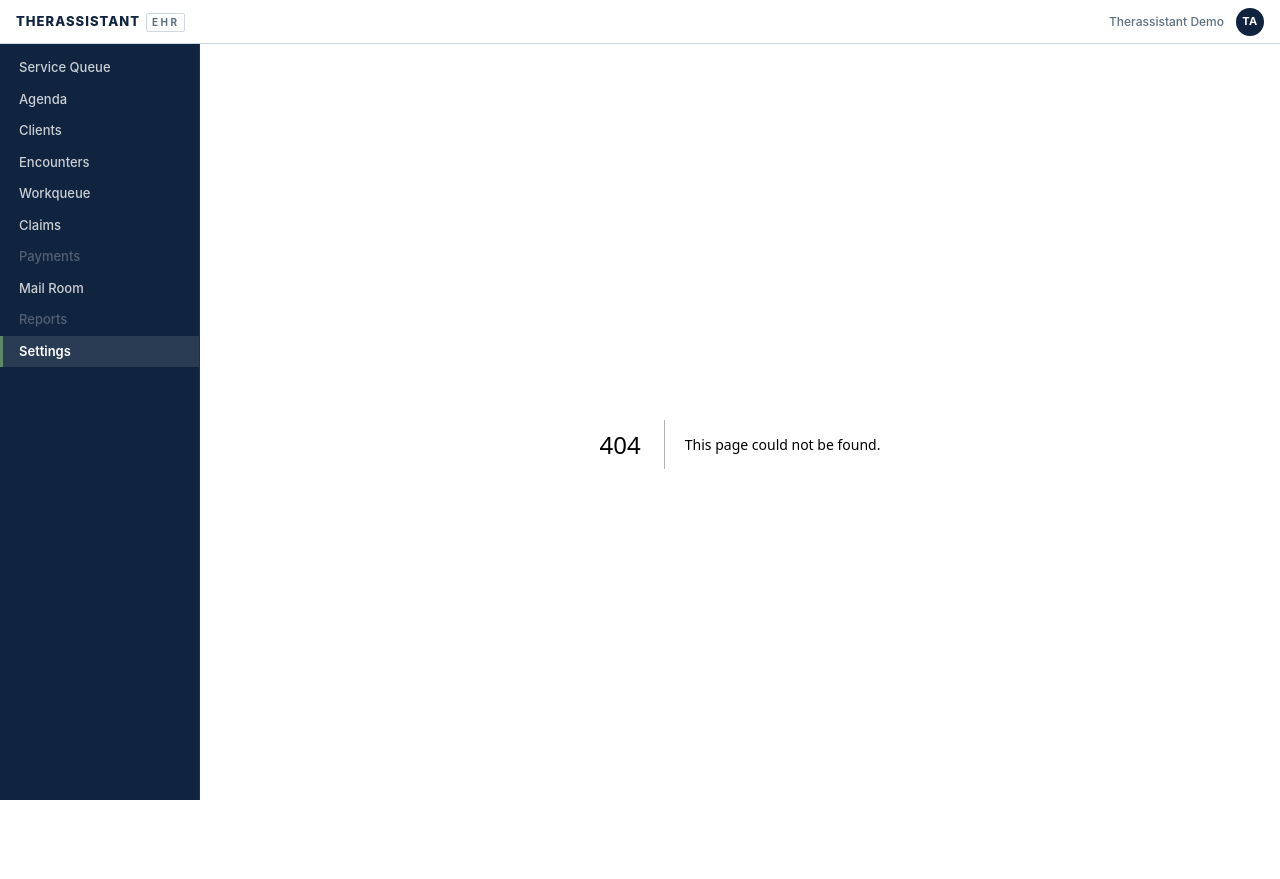
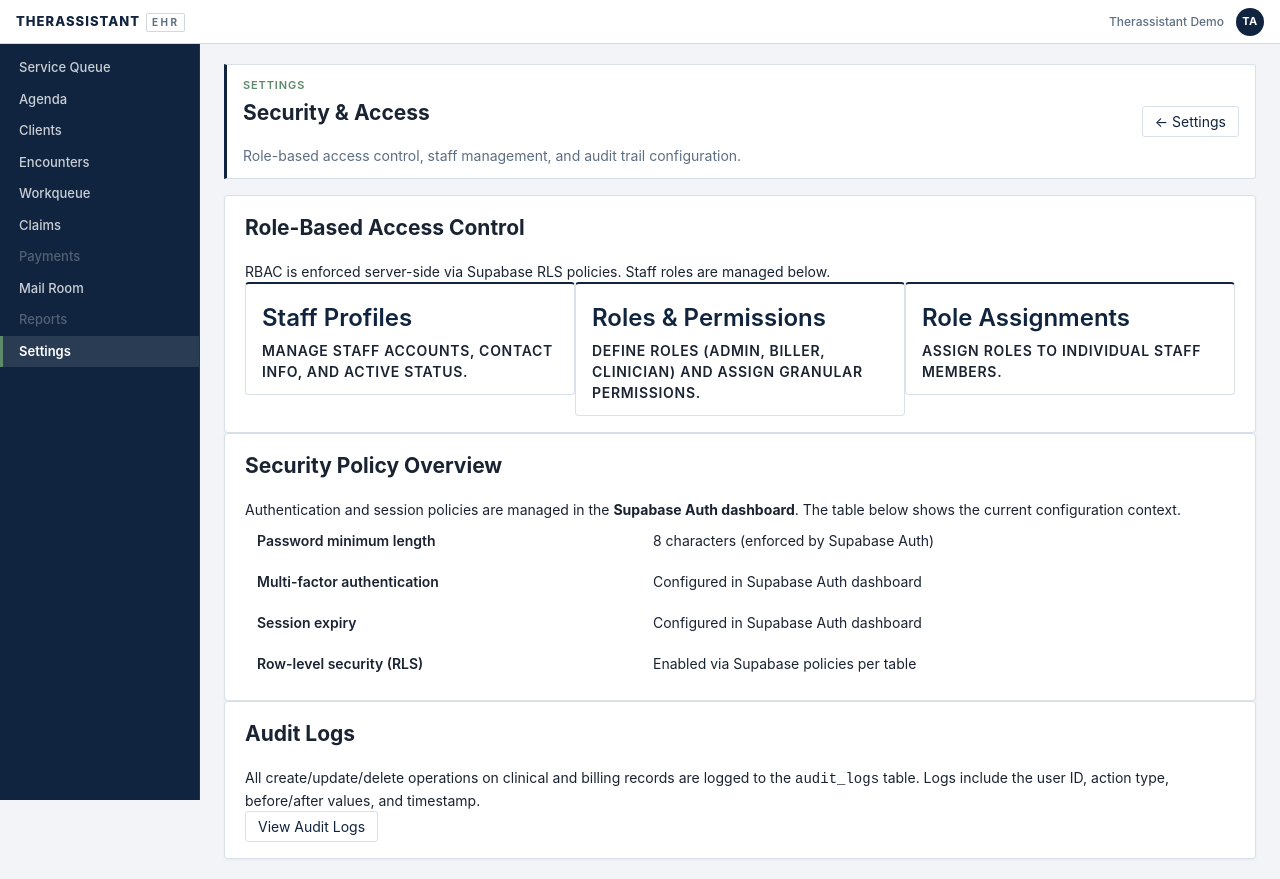
Before and after one commit to therassistantllc/therassistantold, a Next.js app: page /settings/security in a window 1280 px wide. Before the commit this address had no page. Before the commit the page ends 844 px from the top, so only its background shows below. Built offline with nearby package versions, Linux system fonts and the light colour scheme.

Commit message:
feat: add SecuritySettingsClient and SecuritySettingsPage components for managing security settings and access control

```diff
--- /dev/null
+++ b/app/settings/security/SecuritySettingsClient.tsx
@@ -0,0 +1,97 @@
+"use client";
+
+import Link from "next/link";
+
+const RBAC_SECTIONS = [
+  {
+    label: "Staff Profiles",
+    description: "Manage staff accounts, contact info, and active status.",
+    href: "/admin/staff",
+  },
+  {
+    label: "Roles & Permissions",
+    description: "Define roles (admin, biller, clinician) and assign granular permissions.",
+    href: "/admin/roles",
+  },
+  {
+    label: "Role Assignments",
+    description: "Assign roles to individual staff members.",
+    href: "/admin/staff",
+  },
+];
+
+const POLICY_ITEMS = [
+  { label: "Password minimum length", value: "8 characters (enforced by Supabase Auth)" },
+  { label: "Multi-factor authentication", value: "Configured in Supabase Auth dashboard" },
+  { label: "Session expiry", value: "Configured in Supabase Auth dashboard" },
+  { label: "Row-level security (RLS)", value: "Enabled via Supabase policies per table" },
+];
+
+export default function SecuritySettingsClient() {
+  return (
+    <main className="app-shell">
+      <section className="hero-panel">
+        <div>
+          <p className="eyebrow">Settings</p>
+          <h1>Security &amp; Access</h1>
+          <p className="hero-copy">Role-based access control, staff management, and audit trail configuration.</p>
+        </div>
+        <div className="hero-actions">
+          <Link className="button button-secondary" href="/settings">← Settings</Link>
+        </div>
+      </section>
+
+      <section className="panel">
+        <h2>Role-Based Access Control</h2>
+        <p style={{ color: "var(--text-secondary)", fontSize: "var(--text-sm)", marginBottom: "var(--space-4)" }}>
+          RBAC is enforced server-side via Supabase RLS policies. Staff roles are managed below.
+        </p>
+        <div style={{ display: "grid", gridTemplateColumns: "repeat(auto-fill, minmax(260px, 1fr))", gap: "var(--space-4)" }}>
+          {RBAC_SECTIONS.map((section) => (
+            <Link key={section.label} href={section.href} style={{ textDecoration: "none" }}>
+              <article className="metric-card" style={{ cursor: "pointer", minHeight: "80px" }}>
+                <strong>{section.label}</strong>
+                <span style={{ fontSize: "var(--text-sm)", color: "var(--text-secondary)", marginTop: "4px" }}>
+                  {section.description}
+                </span>
+              </article>
+            </Link>
+          ))}
+        </div>
+      </section>
+
+      <section className="panel">
+        <h2>Security Policy Overview</h2>
+        <p style={{ color: "var(--text-secondary)", fontSize: "var(--text-sm)", marginBottom: "var(--space-4)" }}>
+          Authentication and session policies are managed in the{" "}
+          <strong>Supabase Auth dashboard</strong>. The table below shows the current configuration context.
+        </p>
+        <table style={{ width: "100%", borderCollapse: "collapse" }}>
+          <tbody>
+            {POLICY_ITEMS.map((item) => (
+              <tr key={item.label} style={{ borderBottom: "1px solid var(--border-color)" }}>
+                <td style={{ padding: "10px 12px", fontWeight: 600, fontSize: "var(--text-sm)", width: "40%" }}>
+                  {item.label}
+                </td>
+                <td style={{ padding: "10px 12px", color: "var(--text-secondary)", fontSize: "var(--text-sm)" }}>
+                  {item.value}
+                </td>
+              </tr>
+            ))}
+          </tbody>
+        </table>
+      </section>
+
+      <section className="panel">
+        <h2>Audit Logs</h2>
+        <p style={{ color: "var(--text-secondary)", fontSize: "var(--text-sm)", marginBottom: "var(--space-4)" }}>
+          All create/update/delete operations on clinical and billing records are logged to the{" "}
+          <code>audit_logs</code> table. Logs include the user ID, action type, before/after values, and timestamp.
+        </p>
+        <div style={{ display: "flex", gap: "var(--space-3)" }}>
+          <Link className="button button-secondary" href="/admin/audit-logs">View Audit Logs</Link>
+        </div>
+      </section>
+    </main>
+  );
+}
--- /dev/null
+++ b/app/settings/security/page.tsx
@@ -0,0 +1,5 @@
+import SecuritySettingsClient from "./SecuritySettingsClient";
+
+export default function SecuritySettingsPage() {
+  return <SecuritySettingsClient />;
+}
```
